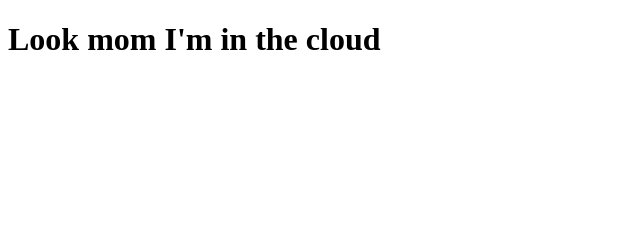
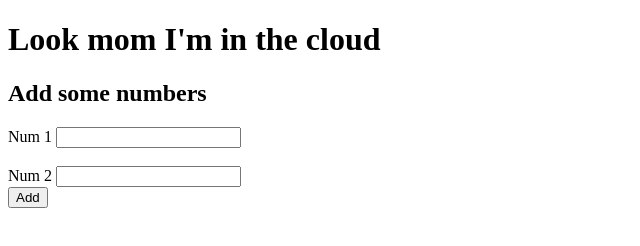
Before and after one commit to babagee654/aws-learning, a plain HTML site: page index.html in a window 1280 px wide. Shown: the whole page, without its empty margins (0-640 px from the left). Drawn offline with Linux system fonts and the light colour scheme.

Commit message:
Added addition functionality

```diff
--- a/index.html
+++ b/index.html
@@ -5,7 +5,58 @@
         <meta name="viewport" content="width=device-width, initial-scale=1.0" />
         <title>AWS Is Cool!</title>
     </head>
+
+    <script>
+        async function callAPI(num1, num2) {
+            try {
+                const resultDiv = document.querySelector("#result");
+
+                resultDiv.innerHTML = "Loading...";
+
+                let headers = new Headers();
+                headers.append("content-type", "application/json");
+                let body = JSON.stringify({
+                    num1: num1,
+                    num2: num2,
+                });
+                let requestOptions = {
+                    method: "POST",
+                    headers: headers,
+                    body: body,
+                    redirect: "follow",
+                };
+
+                // Replace with api url on local
+                const res = await fetch(`${process.env.addApi}`, requestOptions);
+                const data = await res.json();
+
+                let resultHtml = `<p>Num1: ${data.body.num1}\nNum2: ${data.body.num2}\nResult: ${data.body.result}</p>`;
+                resultDiv.innerHTML = resultHtml;
+            } catch (error) {
+                console.log("Error:", error);
+            }
+        }
+    </script>
+
     <body>
         <h1>Look mom I'm in the cloud</h1>
+
+        <h2>Add some numbers</h2>
+        <form>
+            <div>
+                <label for="num1">Num 1</label>
+                <input type="number" id="num1" name="num1" />
+            </div>
+            <br />
+            <div>
+                <label for="num2">Num 2</label>
+                <input type="number" id="num2" name="num12" />
+            </div>
+            <div>
+                <button type="button" onclick="callAPI(document.getElementById('num1').value, document.getElementById('num2').value)">Add</button>
+            </div>
+        </form>
+
+        <div id="result"></div>
     </body>
 </html>
```
